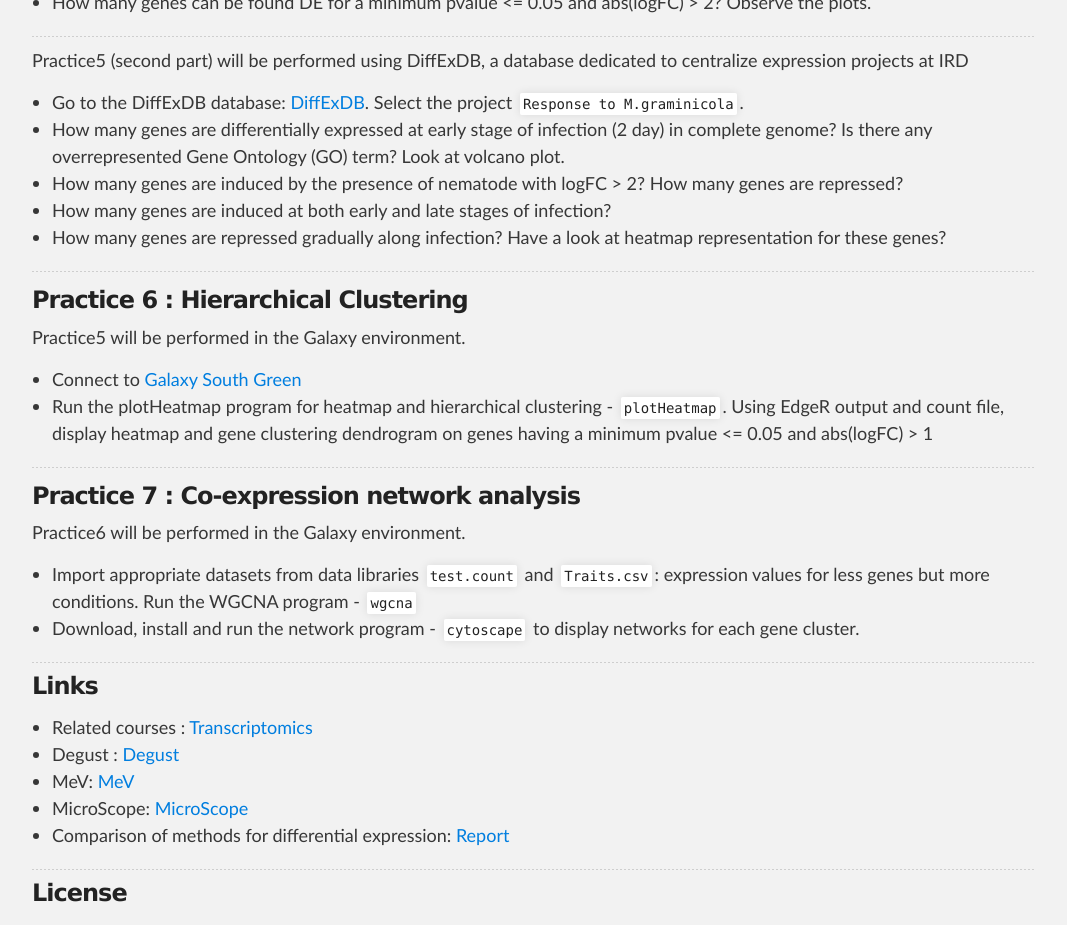
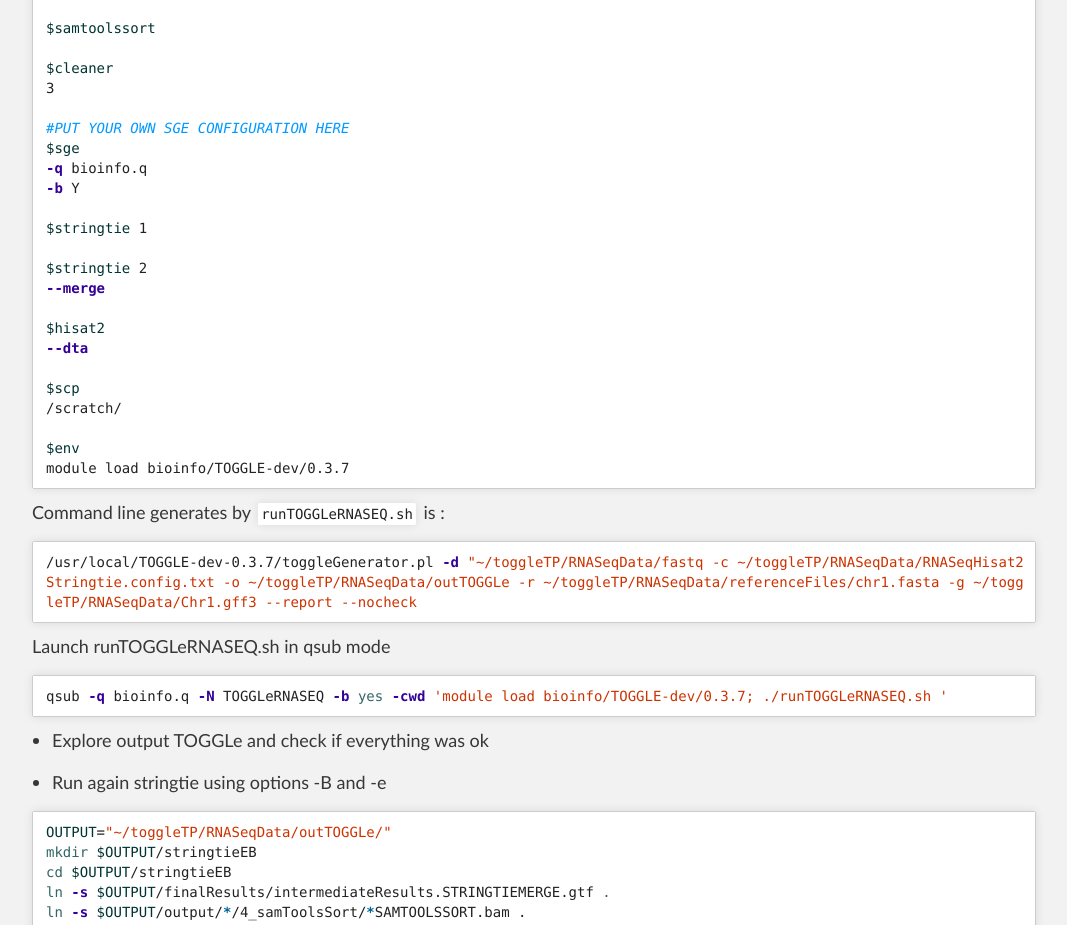
Before and after one commit to SouthGreenPlatform/trainings, a Jekyll site: the page built from _pages/linux/RNASeqPractice.md, in a window 1280 px wide and 1400 px high, scrolled down 3466 px, cut to the strip 0-925 px from the top of the window. Shown: the whole strip, without its empty margins (106-1173 px from the left). Built offline with Jekyll 4.4.1, drawn with Linux system fonts in a browser that asks for light colours; nearby versions of some CDN libraries; some of the changed text lies outside the part shown.

Commit message:
updating cours

```diff
--- a/_pages/linux/RNASeqPractice.md
+++ b/_pages/linux/RNASeqPractice.md
@@ -19,11 +19,11 @@
 ### Summary
 
 <!-- TOC depthFrom:2 depthTo:2 withLinks:1 updateOnSave:1 orderedList:0 -->
-* [Practice 1: Mapping against transcriptome reference + counting with Kallisto](#practice-1)
-* [Practice 2: Mapping against annotated genome reference with TopHat + counting with HTSeq-count](#practice-2)
+* [Practice 1: Psedo-mapping against transcriptome reference + counting with Kallisto](#practice-1)
+* [Practice 2: Mapping against annotated genome reference with Hisat2 + counting with Stringtie](#practice-2)
 * [Practice 3: Differential expression analysis using EdgeR and DESeq2](#practice-3)
 * [Practice 4: Visualization of mapped reads against genes using IGV](#practice-4)
-* [Practice 5: Explore multiple expression projects/experiments using DiffExDB](#practice-5)
+* [Practice 5: Explore multiple expression projects/experiments using DiffExDB ? ? ? ? ? ](#practice-5)
 * [Practice 6: Heatmap and Hierarchical Clustering](#practice-6)
 * [Practice 7: Co-expression network analysis](#practice-7)
 * [Links](#links)
@@ -42,20 +42,20 @@
 </tr>
 </table>
 We will perform a transcriptome-based mapping and estimates of transcript levels using Kallisto, and a differential analysis using EdgeR.
-* Connect to [Galaxy South Green](http://galaxy.southgreen.fr/galaxy/)
+* Connect to [Galaxy IRD](http://bioinfo-inter.ird.fr:8080/)
 * Create a new history and import RNASeq samples datasets (paired-end fastq files) from Data library
-`Galaxy_trainings_2015 => RNASeq_DE`
+`Galaxy_trainings_2019 => RNASeq_DE`
 * Upload the Chr1 of rice transcriptome (cDNA) to be used as reference  - `http://rice.plantbiology.msu.edu/pub/data/Eukaryotic_Projects/o_sativa/annotation_dbs/pseudomolecules/version_7.0/chr01.dir/Chr1.cdna`
 * Run the kallisto program by providing Chr1 as transcriptome reference and specifying correctly pairs of input fastq- `kallisto quant`
-* Convert kallisto outputs (collection of count files) into one single file taht can be used as input for EdgeR - `Kallisto2EdgeR`
+* Convert kallisto outputs (collection of count files) into one single file that can be used as input for EdgeR - `Kallisto2EdgeR`
 
 -----------------------
 
 <a name="practice-2"></a>
-### Practice 2 : Mapping against annotated genome reference with TopHat + counting with HTSeq-count
+### Practice 2 : Mapping against annotated genome reference with Hisat2 + counting with Stringtie
 <img width="20%" src="{{ site.url }}/images/toggleLogo2.png" alt="" />
 
-* TopHat + HTSeq-count
+* Hisat2 + Stringtie
 Connect to account:
 {% highlight bash %}
 ssh formation1@bioinfo-master.ird.fr
@@ -64,7 +64,7 @@
 All input data:
 * Input data : /data/formation/tp-toggle/RNASeqData/
 * Reference : /data/formation/tp-toggle/RNASeqData/referenceFiles/chr1.fasta
-* Config file: [RNASeqReadCount.config.txt](https://raw.githubusercontent.com/SouthGreenPlatform/TOGGLE/master/exampleConfigs/RNASeqReadCount.config.txt)
+* Config file: [RNASeqReadCount.config.txt](https://raw.githubusercontent.com/SouthGreenPlatform/TOGGLE/master/exampleConfigs/RNASeqHisat2Stringtie.config.txt)
 
 To do:
 * Create a toggleTP directory in your HOME
@@ -76,25 +76,129 @@
 -b Y
 -cwd
 {% endhighlight %}
+* Launch TOGGLe
 
 
-SOLUTIONS:
-
+SOLUTION:
 {% highlight bash %}
 mkdir ~/toggleTP
 cd ~/toggleTP
 cp /data/formation/tp-toggle/RNASeqData/ ./ -r
-wget https://raw.githubusercontent.com/SouthGreenPlatform/TOGGLE/master/exampleConfigs/RNASeqReadCount.config.txt
-vim RNASeqReadCount.config.txt
-toggleGenerator.pl -c RNASeqReadCount.config.txt -d ~/toggleTP/RNASeqData/fastq/ -r ~/toggleTP/RNASeqData/referenceFiles/chr1.fasta -o outTOGGLE -nocheck -report -g ~/toggleTP/RNASeqData/Chr1.gff3
+wget https://raw.githubusercontent.com/SouthGreenPlatform/TOGGLE/master/exampleConfigs/RNASeqHisat2Stringtie.config.txt
+vim RNASeqHisat2Stringtie.config.txt
+{% endhighlight %}
 
+Your data are now in ~/toogleTP. Create a `runTOGGLeRNASEQ.sh` bash script to launch TOGGLe :
+
+SOLUTION:
+{% highlight bash %}
+#!/bin/bash
+#$ -N TOGGLeRNAseq
+#$ -b yes
+#$ -q bioinfo.q
+#$ cwd
+#$ -V
+
+dir="~/toggleTP/RNASeqData/fastq"
+out="~/toggleTP/RNASeqData/outTOGGLe"
+config="/data3/projects/mechajaz/RNASeqHisat2Stringtie.config.txt"
+ref="~/toggleTP/RNASeqData/referenceFiles/chr1.fasta"
+gff="~/toggleTP/RNASeqData/Chr1.gff3"
+## Software-specific settings exported to user environment
+module load bioinfo/TOGGLE-dev/0.3.7
+
+#running tooglegenerator
+toggleGenerator.pl -d $dir -c $config -o $out -r $ref -g $gff --report --nocheck;
+
+echo "FIN, TOGGLe is genial!"
+{% endhighlight %}
+
+This is the software configutation to create a TOGGLe pipeline with Hisat2 and Stringtie. You can check parametters of every step here.
+
+`vim "~/toggleTP/RNASeqData/RNASeqHisat2Stringtie.config.txt`
+
+{% highlight bash %}
+$order
+1=fastqc
+2=hisat2
+3=samtoolsView
+4=samtoolsSort
+5=stringtie 1
+1000=stringtie 2
+
+$samtoolsview
+-b
+-h
+
+$samtoolssort
+
+$cleaner
+3
+
+#PUT YOUR OWN SGE CONFIGURATION HERE
+$sge
+-q bioinfo.q
+-b Y
+
+$stringtie 1
+
+$stringtie 2
+--merge
+
+$hisat2
+--dta
+
+$scp
+/scratch/
+
+$env
+module load bioinfo/TOGGLE-dev/0.3.7
+{% endhighlight %}
+
+
+Command line generates by `runTOGGLeRNASEQ.sh` is :
+{% highlight bash %}
+/usr/local/TOGGLE-dev-0.3.7/toggleGenerator.pl -d "~/toggleTP/RNASeqData/fastq -c ~/toggleTP/RNASeqData/RNASeqHisat2Stringtie.config.txt -o ~/toggleTP/RNASeqData/outTOGGLe -r ~/toggleTP/RNASeqData/referenceFiles/chr1.fasta -g ~/toggleTP/RNASeqData/Chr1.gff3 --report --nocheck
+{% endhighlight %}
+
+Launch runTOGGLeRNASEQ.sh in qsub mode
+{% highlight bash %}
+qsub -q bioinfo.q -N TOGGLeRNASEQ -b yes -cwd 'module load bioinfo/TOGGLE-dev/0.3.7; ./runTOGGLeRNASEQ.sh '
+{% endhighlight %}
+
+- Explore output TOGGLe and check if everything was ok
+
+- Run again stringtie using options -B and -e
+
+{% highlight bash %}
+OUTPUT="~/toggleTP/RNASeqData/outTOGGLe/"
+mkdir $OUTPUT/stringtieEB
+cd $OUTPUT/stringtieEB
+ln -s $OUTPUT/finalResults/intermediateResults.STRINGTIEMERGE.gtf .
+ln -s $OUTPUT/output/*/4_samToolsSort/*SAMTOOLSSORT.bam .
+{% endhighlight %}
+
+- ... but before merging , we have to recovery annotations in order to see gene name in gtf files. Stringtie annotate transcrips using gene id 'MSTRG.1' nomenclature . See https://github.com/gpertea/stringtie/issues/179
+
+{% highlight bash %}
+python3 ~/scripts/gpertea-scripts/mstrg_prep.py intermediateResults.STRINGTIEMERGE.gtf > intermediateResults.STRINGTIEMERGE_prep.gtf
+{% endhighlight %}
+
+Compare output before and after run `mstrg_prep.py`
+
+- ... Now we launch stringtie:
+
+{% highlight bash %}
+for i in \*bam ; do echo "mkdir ${i/.SAMTOOLSSORT.bam/}; qsub -q bioinfo.q -N stringtie2 -cwd -V -b yes 'module load bioinfo/stringtie/1.3.4; stringtie" $PWD"/"$i "-G $PWD"/"intermediateResults.STRINGTIEMERGE_prep.gtf -e -B -o $PWD/${i/.SAMTOOLSSORT.bam/}/${i/bam/count}'"; done
+{% endhighlight %}
+
+
+
+
+{% highlight bash %}
 awk -f ~/toggleTP/joiner.awk ~/toggleTP/outTOGGLE/output/AYR-BOSW-Chr1-8Mb/3_htseqCount/AYR-BOSW-Chr1-8Mb.accepted_hits.HTSEQCOUNT.txt ~/toggleTP/outTOGGLE/output/AYR-FOSW-Chr1-8Mb/3_htseqCount/AYR-FOSW-Chr1-8Mb.accepted_hits.HTSEQCOUNT.txt ~/toggleTP/outTOGGLE/output/AYR-NOSW-Chr1-8Mb/3_htseqCount/AYR-NOSW-Chr1-8Mb.accepted_hits.HTSEQCOUNT.txt ~/toggleTP/outTOGGLE/output/AYR-POSW-Chr1-8Mb/3_htseqCount/AYR-POSW-Chr1-8Mb.accepted_hits.HTSEQCOUNT.txt > merge.tab
 
-
 {% endhighlight %}
-
-* Run TOGGLe commande line
-
 
 -----------------------
 
```
Also changed, not shown: other parts of _pages/linux/RNASeqPractice.md (+2 -2 lines).
